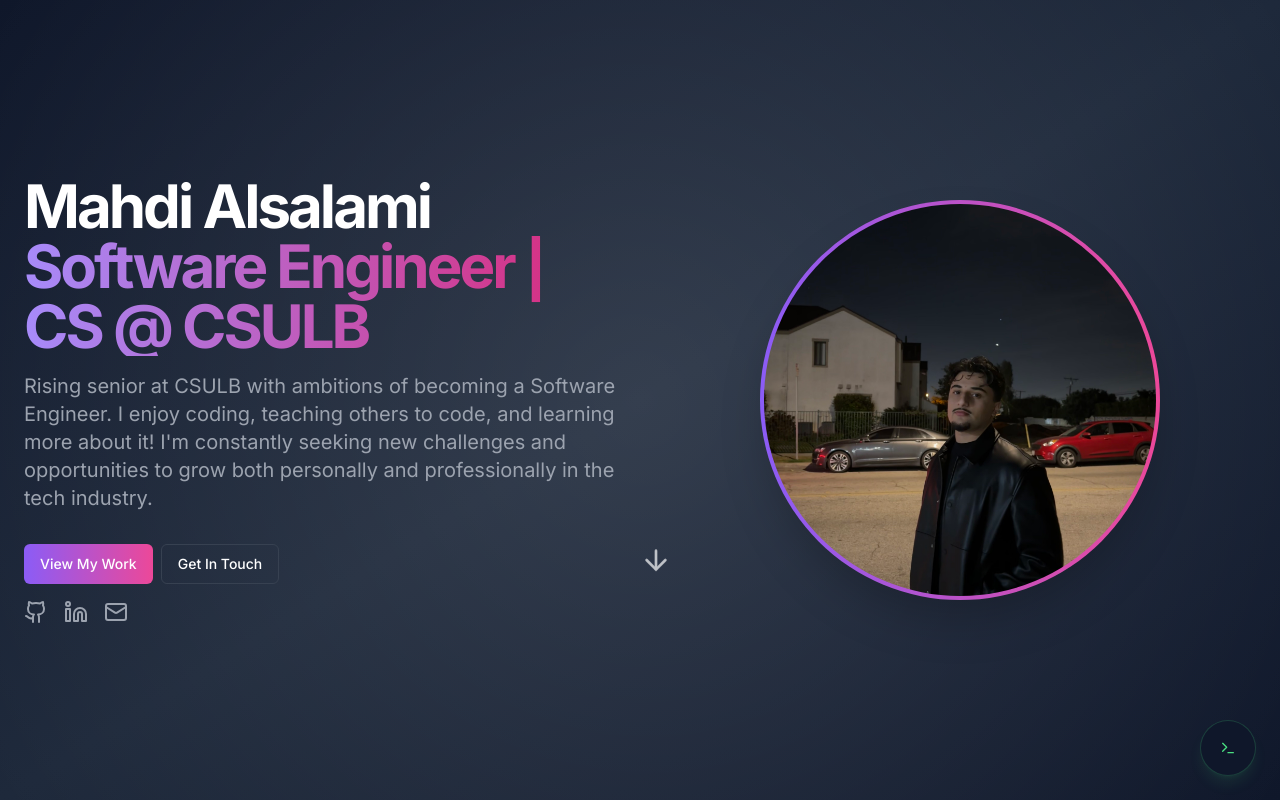
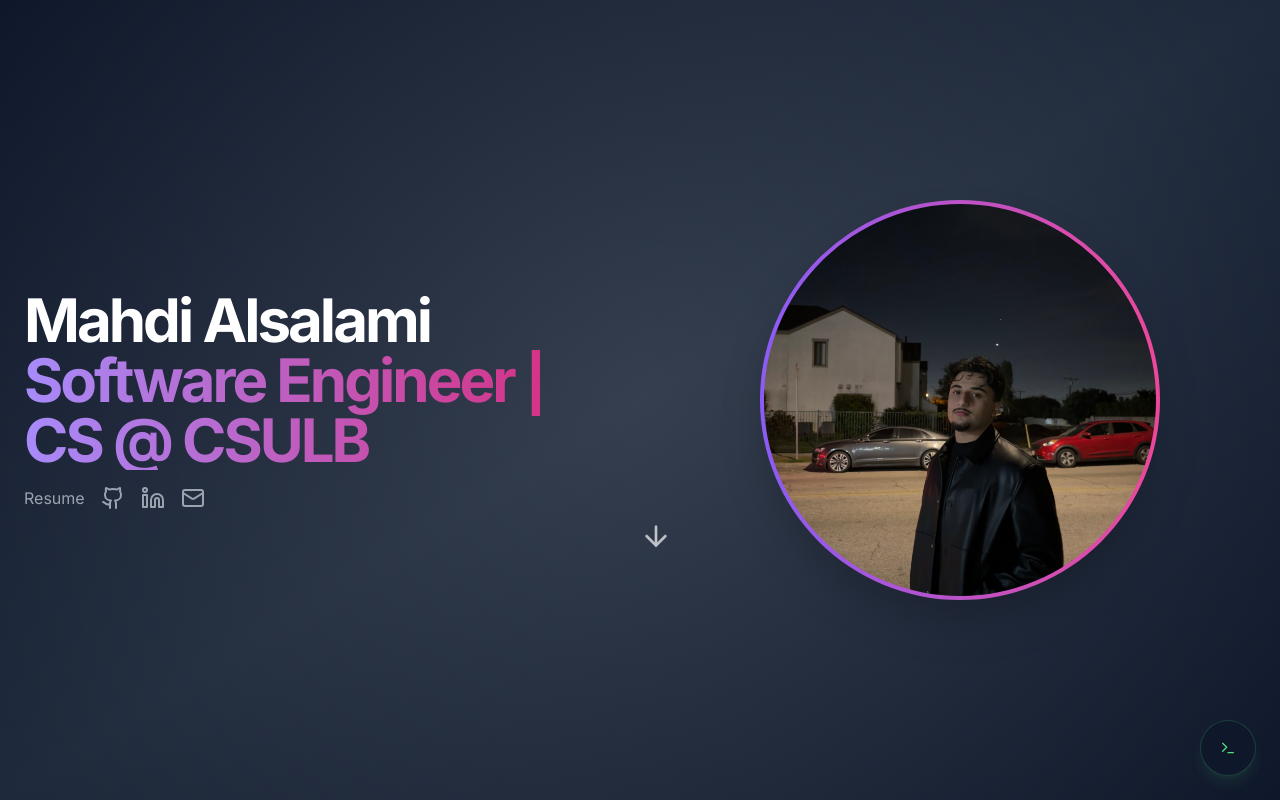
Before and after one commit to MahdiAlsalami/mahdi-portfolio, a Next.js app: page / in a window 1280 px wide. Shown: the top 800 px of the page. Built offline with nearby package versions, Linux system fonts and the light colour scheme.

Commit message:
added resume section in first header

```diff
--- a/app/page.tsx
+++ b/app/page.tsx
@@ -28,20 +28,17 @@ export default function Home() {
                 </h1>
 
               </div>
-              <p className="max-w-[600px] text-gray-400 md:text-xl">
-                Rising senior at CSULB with ambitions of becoming a Software Engineer. I enjoy coding, teaching
-                others to code, and learning more about it! I'm constantly seeking new challenges and opportunities to
-                grow both personally and professionally in the tech industry.
-              </p>
-              <div className="flex flex-col gap-2 min-[400px]:flex-row pt-4">
-                <Button className="bg-gradient-to-r from-purple-500 to-pink-500 hover:from-purple-600 hover:to-pink-600 text-white border-0">
-                  <Link href="#projects">View My Work</Link>
-                </Button>
-                <Button variant="outline" className="border-gray-700 text-white hover:bg-gray-800 bg-transparent">
-                  <Link href="#contact">Get In Touch</Link>
-                </Button>
-              </div>
               <div className="flex items-center gap-4 mt-4">
+                <Link
+                  href="/MahdiAlsalamiCSResume.pdf" // place PDF inside public/
+                  target="_blank"
+                  rel="noopener noreferrer"
+                  className="text-gray-400 hover:text-white transition-colors"
+                  aria-label="Resume"
+                >
+                  Resume
+                </Link>
+
                 <Link
                   href="https://github.com/MahdiAlsalami"
                   className="text-gray-400 hover:text-white transition-colors"
@@ -49,6 +46,7 @@ export default function Home() {
                 >
                   <Github className="h-6 w-6" />
                 </Link>
+
                 <Link
                   href="https://linkedin.com/in/mahdialsalamics"
                   className="text-gray-400 hover:text-white transition-colors"
@@ -56,6 +54,7 @@ export default function Home() {
                 >
                   <Linkedin className="h-6 w-6" />
                 </Link>
+
                 <Link
                   href="mailto:mahdialsalami0@gmail.com"
                   className="text-gray-400 hover:text-white transition-colors"
@@ -64,6 +63,7 @@ export default function Home() {
                   <Mail className="h-6 w-6" />
                 </Link>
               </div>
+
             </div>
             <div className="flex justify-center lg:justify-end">
               <ProfileImage />
```
